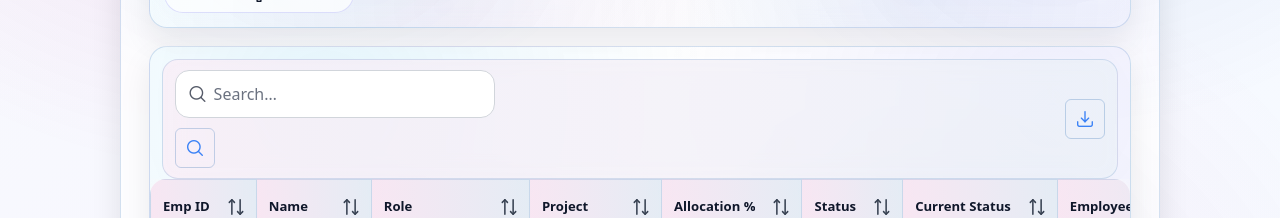
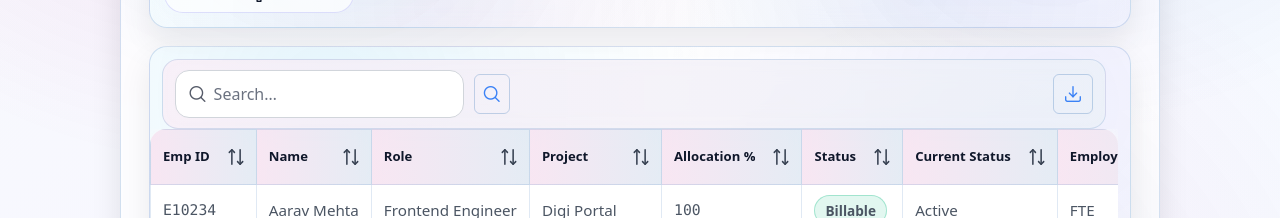
Before and after one commit to kavia-common/hello-world-web-app-7181-7192, a React (Create React App) app in the folder react_frontend/: page /rmg-tracker in a window 1280 px wide. Shown: the part 495-713 px from the top of the page. Built offline with nearby package versions, Linux system fonts and the light colour scheme.

Commit message:
Checkpoint 74 - cg3f8b1d76

```diff
--- a/react_frontend/src/index.css
+++ b/react_frontend/src/index.css
@@ -383,12 +383,18 @@ body {
   display: flex;
   align-items: center;
   gap: 10px;
-  flex-wrap: wrap;
+}
+
+/* Search cluster: keep input + search button adjacent */
+.RmgTableWrap .RmgTableControls-left {
+  flex-wrap: nowrap;
 }
 
 /* Search input width defaults to compact */
 .RmgTableWrap .RmgTableSearch {
   width: min(320px, 100%);
+  flex: 1 1 auto;
+  min-width: 220px; /* prevents the input from collapsing too aggressively */
 }
 
 /* Ensure the input fills the constrained wrapper */
@@ -512,6 +518,13 @@ body {
   /* Add vertical breathing room before tables across ALL pages */
   margin-top: var(--rmg-table-block-gap, 16px);
 
+  /*
+    Layout polish:
+    Add a small right-side padding so wide tables with horizontal scroll
+    don't visually touch the card edge (especially noticeable on desktop).
+  */
+  padding-right: 12px;
+
   overflow-x: auto;
   overflow-y: visible;
   -webkit-overflow-scrolling: touch;
```
Also changed, not shown: 2 other files (tests, documents, lock files or other folders).
